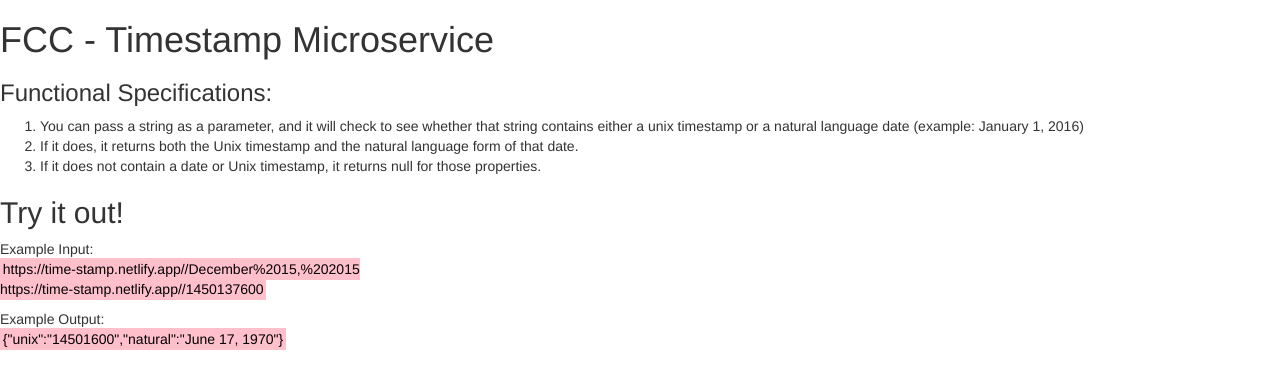
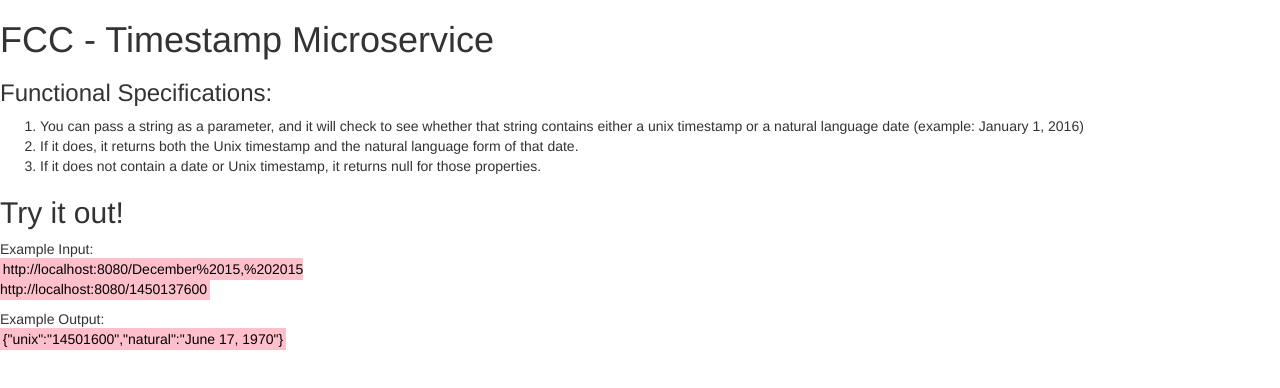
Before and after one commit to JD-Gonz/timestampApi, a website: page index.html in a window 1280 px wide. Drawn offline with nearby package versions, Linux system fonts and the light colour scheme.

Commit message:
Convert to run on localhost

```diff
--- a/index.html
+++ b/index.html
@@ -17,9 +17,9 @@
       Example Input:
       <br />
       <mark style="background-color:pink">
-        https://time-stamp.netlify.app//December%2015,%202015
+        http://localhost:8080/December%2015,%202015
         <br />
-        https://time-stamp.netlify.app//1450137600
+        http://localhost:8080/1450137600
       </mark>
       <br />
     </p>
```
Also changed, not shown: README.md.
